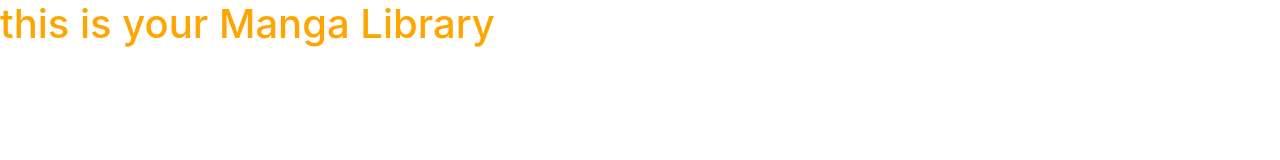
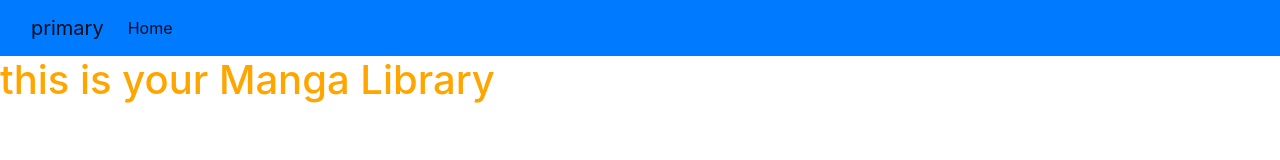
Before and after one commit to Brandon-Fontes/Testing, a plain HTML site: page Hello-World.html in a window 1280 px wide. Drawn offline with nearby package versions, Linux system fonts and the light colour scheme.

Commit message:
added bootstrap

```diff
--- a/Hello-World.html
+++ b/Hello-World.html
@@ -6,7 +6,27 @@
             <link rel="stylesheet" href="https://cdn.jsdelivr.net/npm/bootstrap@4.3.1/dist/css/bootstrap.min.css" integrity="sha384-ggOyR0iXCbMQv3Xipma34MD+dH/1fQ784/j6cY/iJTQUOhcWr7x9JvoRxT2MZw1T" crossorigin="anonymous">
         </head>
         <body>
+                <nav class="navbar navbar-expand-sm navbar-light bg-primary">
+                    <div class="container-fluid">
+                        <a class="navbar-brand" href="#">primary</a>
+                        <button class="navbar-toggler" type="button" data-toggle="collapse" data-target="#navbarID"
+                            aria-controls="navbarID" aria-expanded="false" aria-label="Toggle navigation">
+                            <span class="navbar-toggler-icon"></span>
+                        </button>
+                        <div class="collapse navbar-collapse" id="navbarID">
+                            <div class="navbar-nav">
+                                <a class="nav-link active" aria-current="page" href="#">Home</a>
+
+                            </div>
+                        </div>
+                    </div>
+                </nav>
             <h1>this is your Manga Library</h1>
+
+
+
+
+
             <script src="https://code.jquery.com/jquery-3.3.1.slim.min.js" integrity="sha384-q8i/X+965DzO0rT7abK41JStQIAqVgRVzpbzo5smXKp4YfRvH+8abtTE1Pi6jizo" crossorigin="anonymous"></script>
 <script src="https://cdn.jsdelivr.net/npm/popper.js@1.14.7/dist/umd/popper.min.js" integrity="sha384-UO2eT0CpHqdSJQ6hJty5KVphtPhzWj9WO1clHTMGa3JDZwrnQq4sF86dIHNDz0W1" crossorigin="anonymous"></script>
 <script src="https://cdn.jsdelivr.net/npm/bootstrap@4.3.1/dist/js/bootstrap.min.js" integrity="sha384-JjSmVgyd0p3pXB1rRibZUAYoIIy6OrQ6VrjIEaFf/nJGzIxFDsf4x0xIM+B07jRM" crossorigin="anonymous"></script>
```
